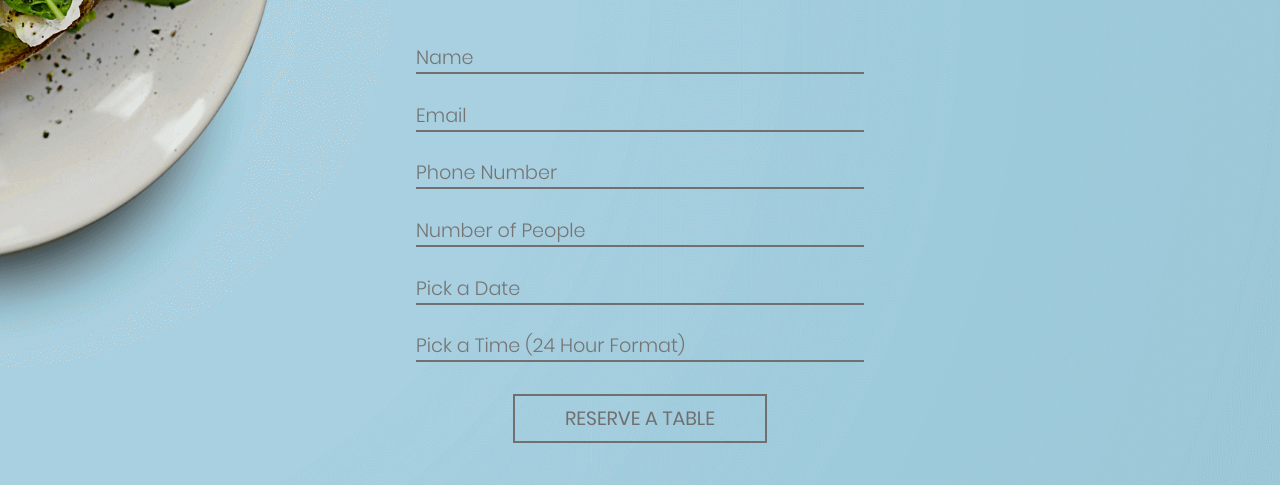
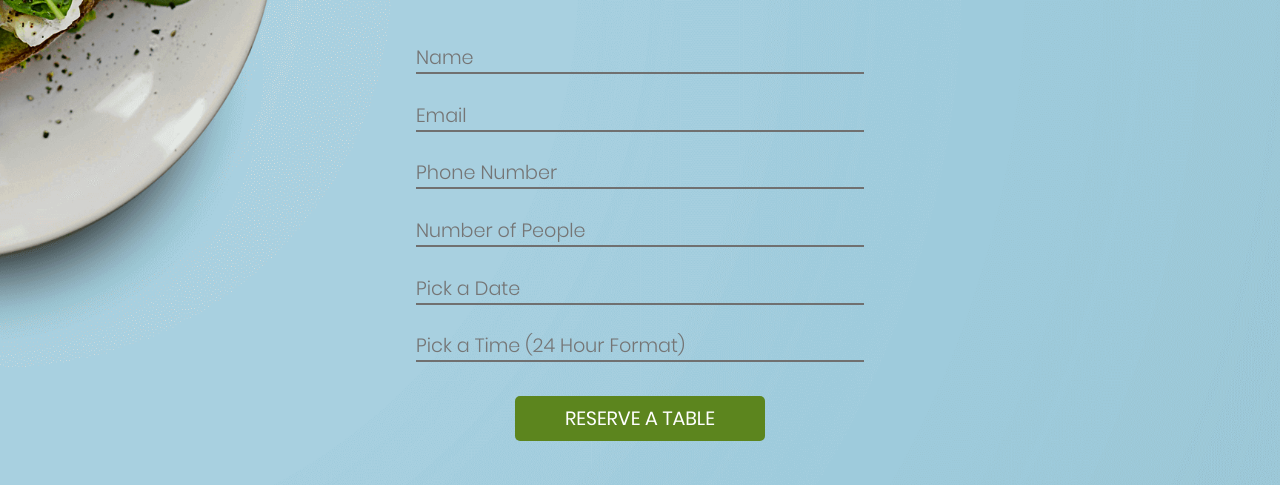
Before and after one commit to thusharathiwanka/Bites, a plain HTML site: page reservation.html in a window 1280 px wide. Shown: the part 231-716 px from the top of the page. Drawn offline with Linux system fonts and the light colour scheme.

Commit message:
UPDATE: some style changes

```diff
--- a/css/reservation.css
+++ b/css/reservation.css
@@ -44,21 +44,21 @@ main .form-container .form-section form #reserve-btn {
   margin-top: 5rem;
   display: inline-block;
   text-transform: uppercase;
-  color: #707070;
+  color: white;
   font-family: "PopRegular";
   padding: 8px 50px;
-  border: 2px solid#707070;
+  border: none;
   outline: none;
   font-size: 1.2rem;
-  background: transparent;
+  background: #5c851e;
   transition: background 0.3s ease-in;
   cursor: pointer;
   margin-bottom: 3rem;
+  border-radius: 5px;
 }
 
 main .form-container .form-section form #reserve-btn:hover {
-  background: #707070;
-  color: white;
+  background: #81b434;
 }
 
 main .form-container .form-section input[type="text"],
```
